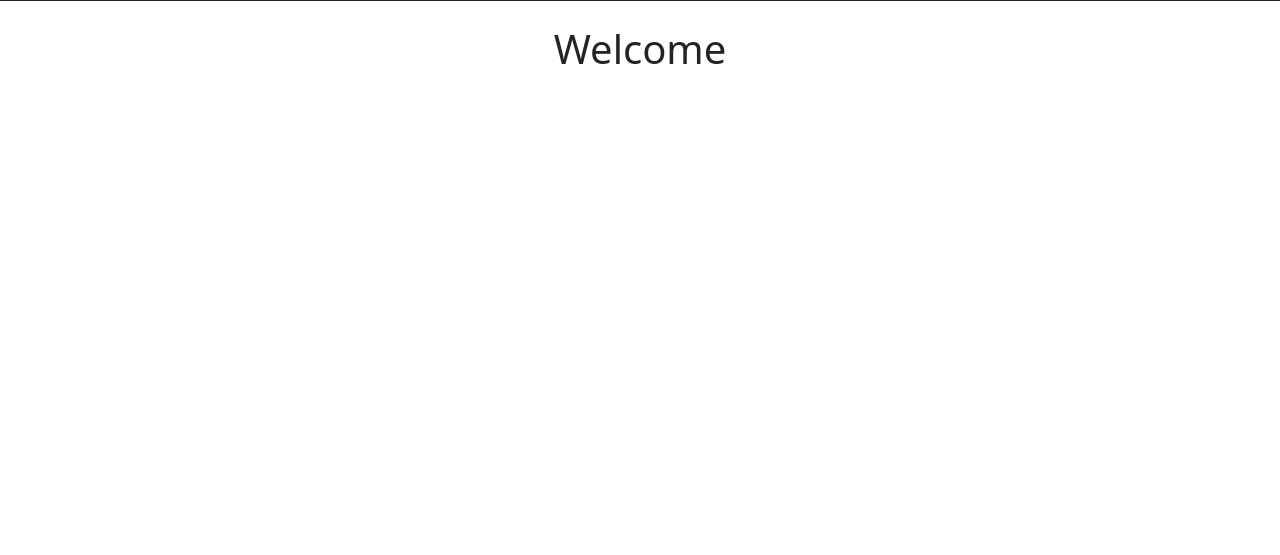
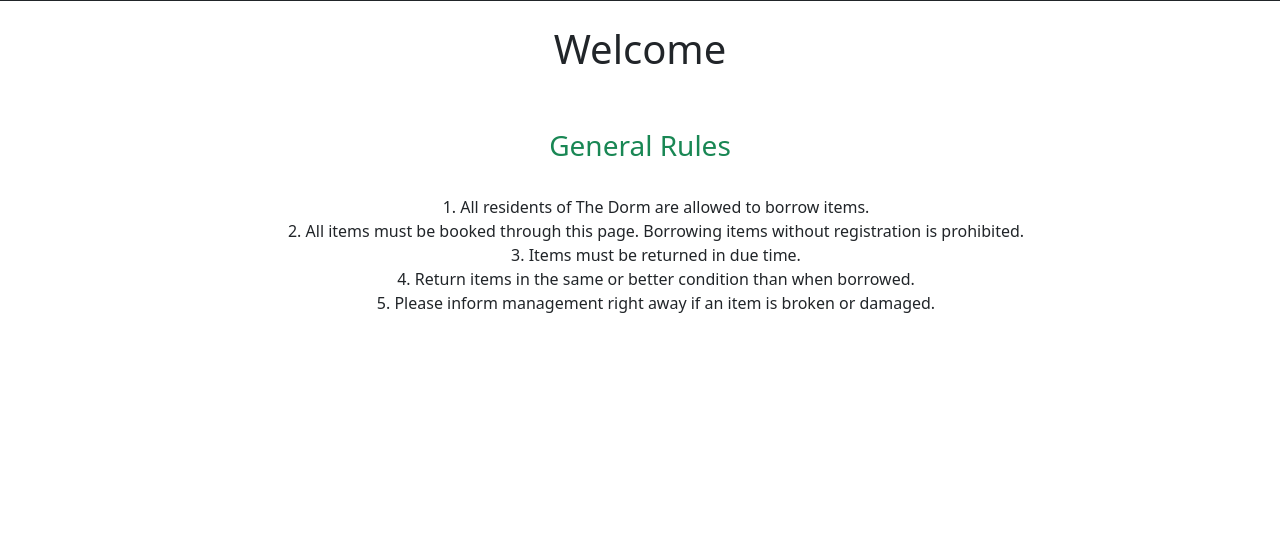
Before and after one commit to vict1311/bookingSystem, a Flask app: page / in a window 1280 px wide. Shown: the part 157-712 px from the top of the page. Run offline with Flask 2, Linux system fonts and the light colour scheme.

Commit message:
Contact and Landing
Set up landing and contact pages

```diff
--- a/templates/landing.html
+++ b/templates/landing.html
@@ -1,10 +1,29 @@
 {% extends "layout_general.html" %}
 
 {% block body %}
+
+<style>
+ol.center-list{
+  display: table;
+  margin-left: auto;
+  margin-right: auto;
+  list-style-position: inside;
+}
+</style>
+
     <h1>Welcome</h1>
-
-
-
-
+<br>
+<br>
+<div>
+    <h3 class="text-success">General Rules</h3>
+    <br>
+    <ol = class="center-list">
+        <li>All residents of The Dorm are allowed to borrow items.</li>
+        <li>All items must be booked through this page. Borrowing items without registration is prohibited.</li>
+        <li>Items must be returned in due time.</li>
+        <li>Return items in the same or better condition than when borrowed.</li>
+        <li>Please inform management right away if an item is broken or damaged.</li>
+    </ol>
+</div>
 
 {% endblock %}
```
Also changed, not shown: templates/contact.html (+11 -0 lines).
